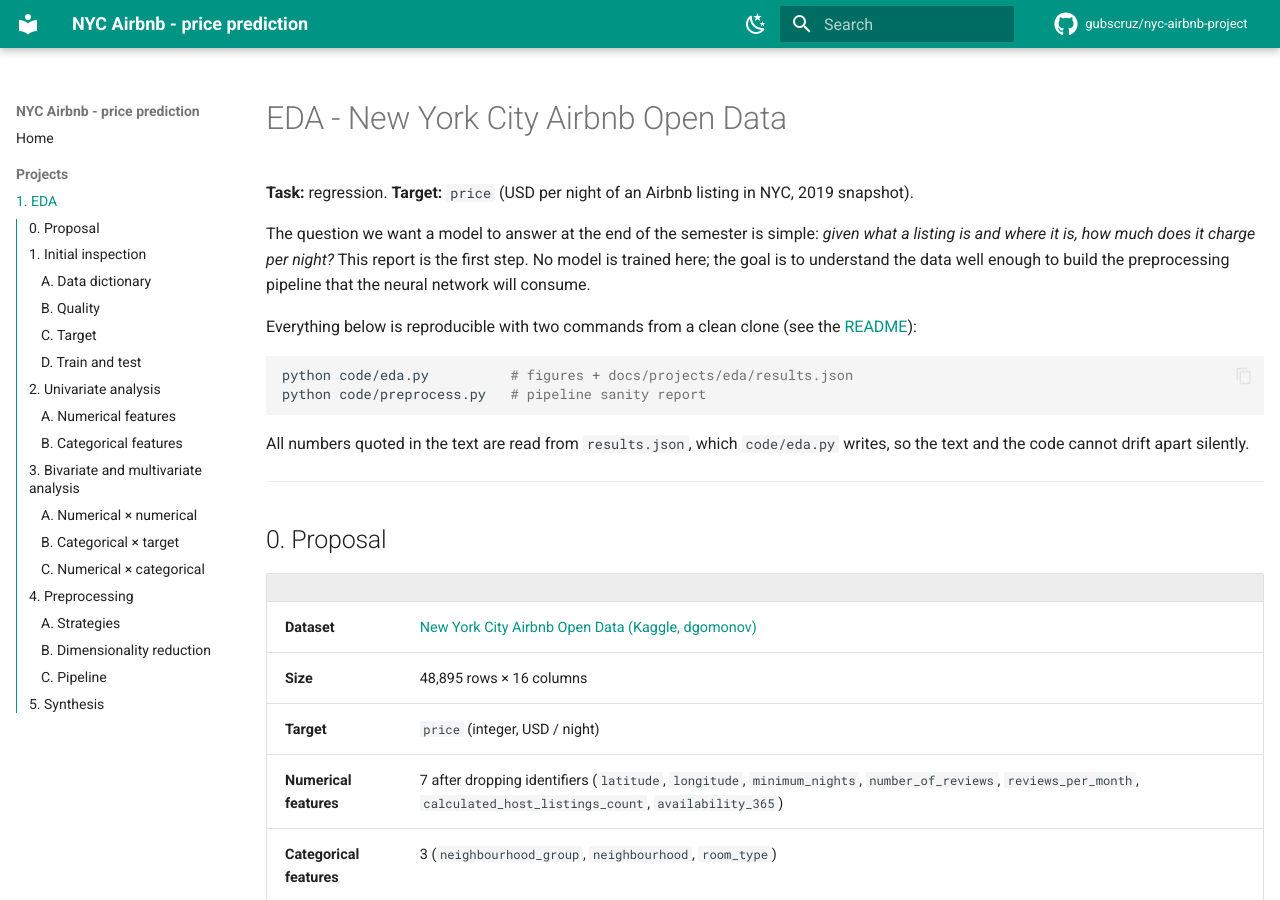
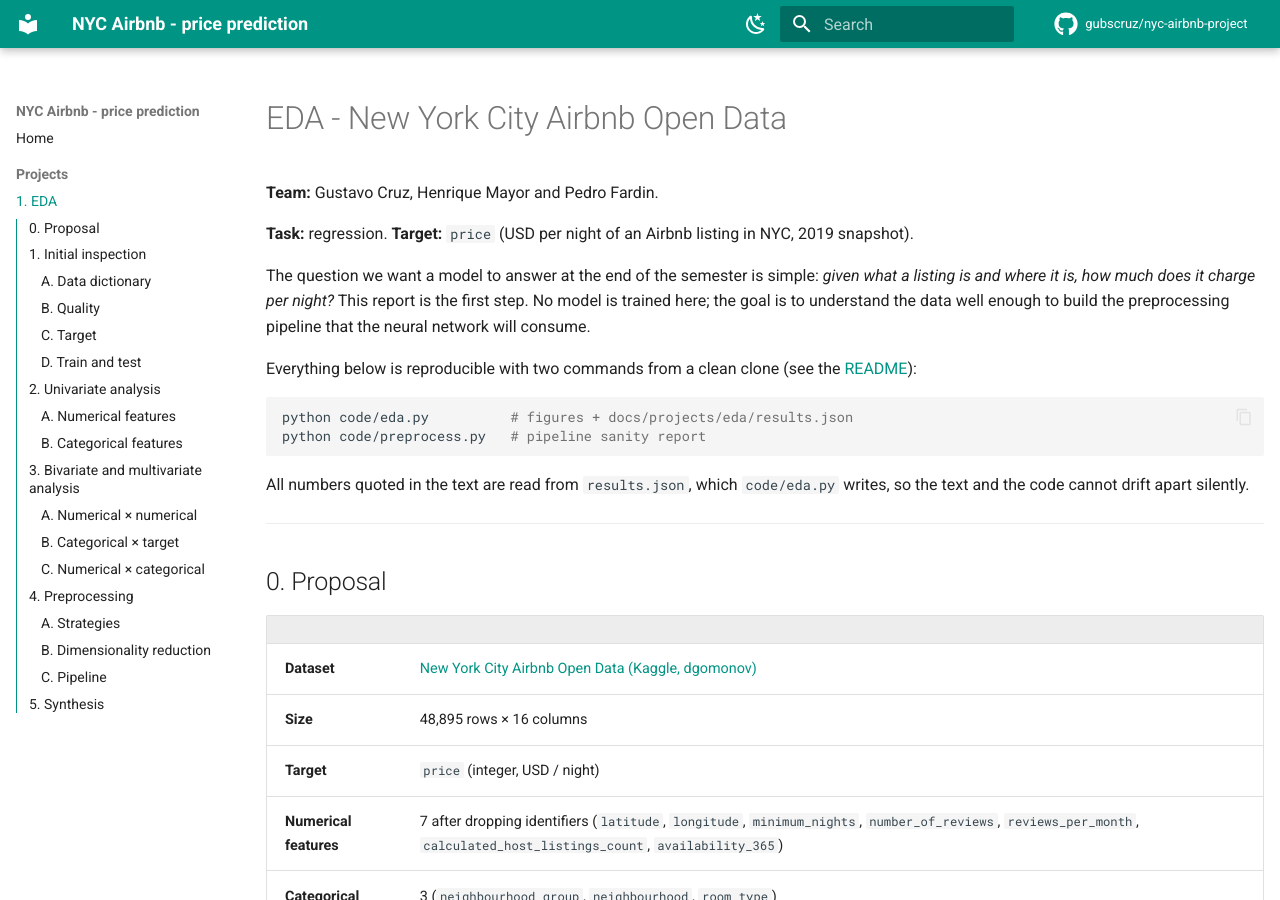
Before and after one commit to gubscruz/nyc-airbnb-project, an MkDocs documentation site: the page built from docs/projects/eda/index.md, in a window 1280 px wide and 900 px high. Built offline with MkDocs 1.6.1 and Material for MkDocs 9.7.7, drawn with Linux system fonts in a browser that asks for light colours; comment, search, counter and statistics services are not loaded.

Commit message:
add the team to the readme and report

```diff
--- a/docs/projects/eda/index.md
+++ b/docs/projects/eda/index.md
@@ -3,11 +3,15 @@ project: eda
 task: regression
 dataset: https://www.kaggle.com/datasets/dgomonov/new-york-city-airbnb-open-data
 team:
+  - Gustavo Cruz
   - Henrique Mayor
+  - Pedro Fardin
 ai_use: "AI assistant used to draft code and revise text; every number and every decision in this report was checked and is explained by the team"
 ---
 
 # EDA - New York City Airbnb Open Data
+
+**Team:** Gustavo Cruz, Henrique Mayor and Pedro Fardin.
 
 **Task:** regression. **Target:** `price` (USD per night of an Airbnb listing in NYC, 2019 snapshot).
 
```
Also changed, not shown: README.md (+2 -0 lines), docs/index.md (+1 -1 lines).
